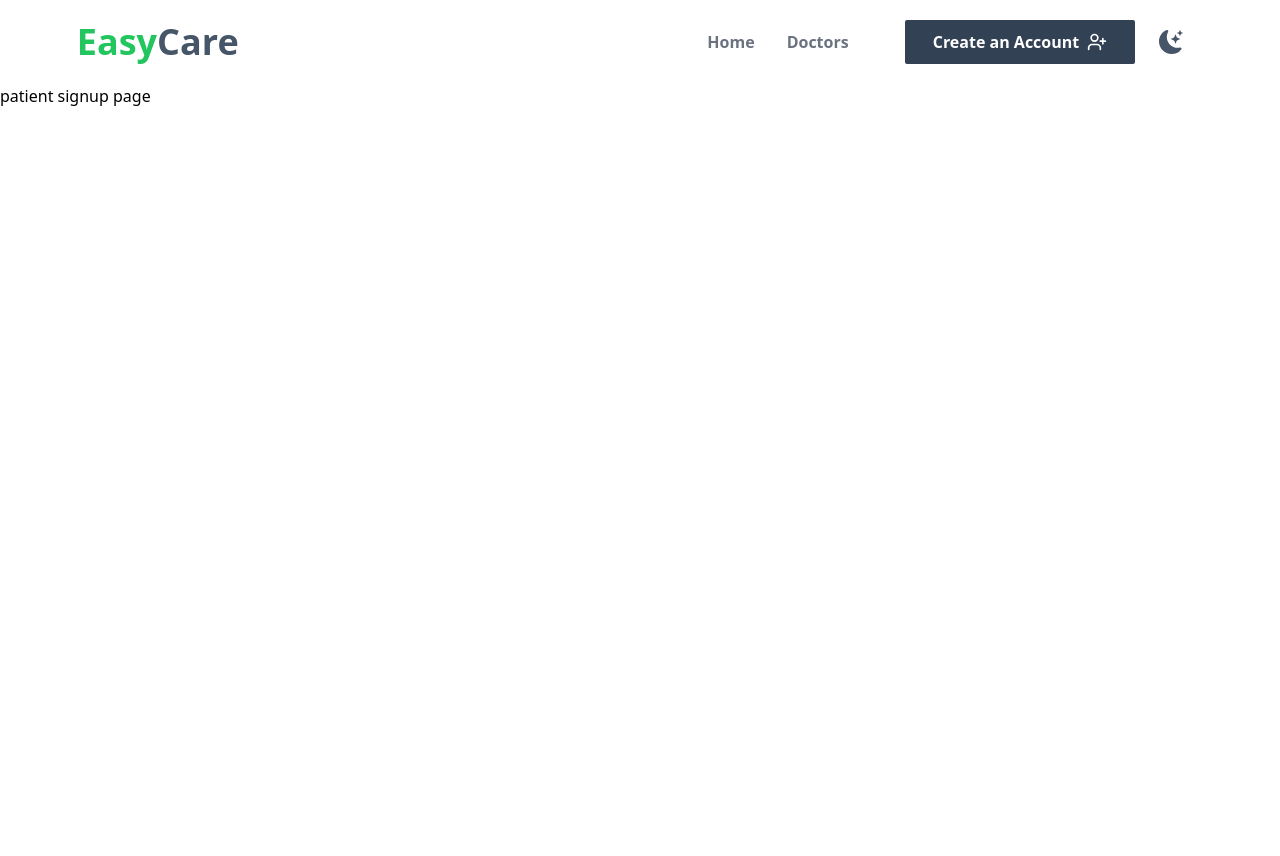
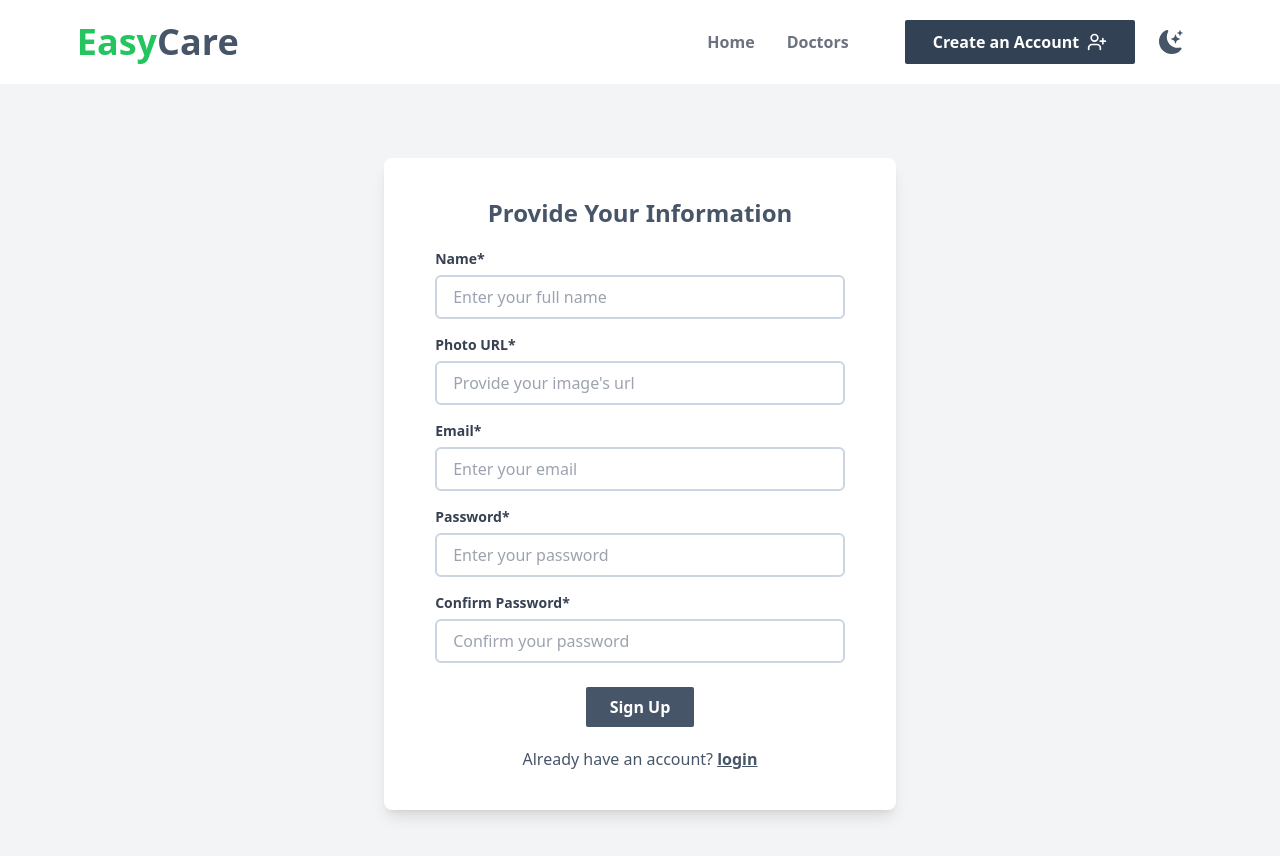
Before and after one commit to rabiulahsan/doctor-booking-client, a React (Vite) app: page /patient/signup in a window 1280 px wide. Shown: the top 856 px of the page. Before the commit the page ends 800 px from the top, so only its background shows below. Built offline with nearby package versions, Linux system fonts and the light colour scheme; no server answers.

Commit message:
fixed problem in pateint sighn up page

```diff
--- a/src/Pages/LoginFunction/DoctorLogin/DoctorSignup.jsx
+++ b/src/Pages/LoginFunction/DoctorLogin/DoctorSignup.jsx
@@ -11,7 +11,7 @@
     formState: { errors },
   } = useForm();
 
-  const { createUser } = useAuth();
+  const { createUser, logOut } = useAuth();
   const navigate = useNavigate();
 
   const [error, setError] = useState("");
@@ -24,7 +24,8 @@
     setError("");
     console.log("Form Data:", data);
     // Handle form submission logic, such as sending data to the backend.
-    createUser(data.email, data.password).then((result) => {
+    createUser(data.email, data.password)
+      .then((result) => {
         const loggedUser = result.user;
         console.log(loggedUser);
 
@@ -35,6 +36,7 @@
           image: data.image,
           type: data.type,
           verified: false,
+          role: "doctor",
           createdAt: new Date().toISOString(),
         };
 
@@ -49,14 +51,26 @@
           .then((response) => response.json())
           .then((responseData) => {
             console.log("Doctor data saved:", responseData);
-          if (responseData.insertedId) {
+            if (responseData.userId) {
               reset();
-            navigate("/doctor/login");
+              logOut()
+                .then(navigate("/doctor/login"))
+                .catch((error) => {
+                  console.log(error);
+                });
             }
           })
           .catch((error) => {
             console.error("Error posting doctor data:", error);
           });
+      })
+      .catch((error) => {
+        // Set error state with a user-friendly message
+        if (error.message.includes("email-already-in-use")) {
+          setError("patient's email can't be a doctor's email");
+        } else {
+          setError(error.message);
+        }
       });
   };
 
--- a/src/Pages/LoginFunction/PatientLogin/PatientSignup.jsx
+++ b/src/Pages/LoginFunction/PatientLogin/PatientSignup.jsx
@@ -1,5 +1,239 @@
+import { useForm } from "react-hook-form";
+import useAuth from "../../../Hooks/UseAuth/UseAuth";
+import { Link, useNavigate } from "react-router-dom";
+import { useState } from "react";
+
 const PatientSignup = () => {
-  return <div>patient signup page</div>;
+  const {
+    register,
+    handleSubmit,
+    reset,
+    formState: { errors },
+  } = useForm();
+
+  const { createUser, logOut } = useAuth();
+  const navigate = useNavigate();
+
+  const [error, setError] = useState("");
+
+  const onSubmit = (data) => {
+    if (data.password !== data.confirmPassword) {
+      setError("Passwords do not match");
+      return;
+    }
+    setError("");
+    console.log("Form Data:", data);
+    // Handle form submission logic, such as sending data to the backend.
+    createUser(data.email, data.password)
+      .then((result) => {
+        const loggedUser = result.user;
+        console.log(loggedUser);
+
+        // Prepare the data to be sent to the database
+        const doctorData = {
+          name: data.name,
+          email: data.email,
+          image: data.image,
+          role: "user",
+          createdAt: new Date().toISOString(),
+        };
+
+        // Post the data to the API
+        fetch("http://localhost:5000/api/users/postuser", {
+          method: "POST",
+          headers: {
+            "Content-Type": "application/json",
+          },
+          body: JSON.stringify(doctorData),
+        })
+          .then((response) => response.json())
+          .then((responseData) => {
+            console.log("User data saved:", responseData);
+            if (responseData.userId) {
+              reset();
+              logOut()
+                .then(navigate("/patient/login"))
+                .catch((error) => {
+                  console.log(error);
+                });
+            }
+          })
+          .catch((error) => {
+            console.error("Error posting user data:", error);
+
+            setError(error.message);
+          });
+      })
+      .catch((error) => {
+        // Set error state with a user-friendly message
+        if (error.message.includes("email-already-in-use")) {
+          setError("doctor's email can't be a patient's email");
+        } else {
+          setError(error.message);
+        }
+      });
+  };
+
+  return (
+    <div className="bg-gray-100 min-h-screen flex items-center justify-center py-[2%]">
+      <div className="bg-white shadow-lg rounded-lg py-[3%] px-[4%]  max-w-lg w-full">
+        <h1 className="text-slate-600 font-bold text-2xl text-center">
+          Provide Your Information
+        </h1>
+        <form
+          onSubmit={handleSubmit(onSubmit)}
+          className="w-full max-w-lg mx-auto mt-[5%]"
+        >
+          <div className="form-control mb-4">
+            <label className="label block text-gray-700 text-sm font-bold mb-[6px]">
+              <span className="label-text">Name*</span>
+            </label>
+            <input
+              type="text"
+              {...register("name", { required: true })}
+              placeholder="Enter your full name"
+              className=" border-2 border-slate-300 rounded-md w-full py-2 px-4 text-slate-700   focus:outline-none "
+            />
+            {errors.name && (
+              <span className="text-red-600 font-semibold text-sm">
+                Name is required
+              </span>
+            )}
+          </div>
+
+          <div className="form-control mb-4">
+            <label className="label block text-gray-700 text-sm font-bold mb-[6px]">
+              <span className="label-text">Photo URL*</span>
+            </label>
+            <input
+              type="text"
+              {...register("image", { required: true })}
+              placeholder="Provide your image's url"
+              className="border-2 border-slate-300 rounded-md w-full py-2 px-4 text-slate-700   focus:outline-none "
+            />
+            {errors.image && (
+              <span className="text-red-600 font-semibold text-sm">
+                Photo URL is required
+              </span>
+            )}
+          </div>
+
+          <div className="form-control mb-4">
+            <label className="label block text-gray-700 text-sm font-bold mb-[6px]">
+              <span className="label-text">Email*</span>
+            </label>
+            <input
+              type="email"
+              {...register("email", { required: true })}
+              placeholder="Enter your email"
+              className="border-2 border-slate-300 rounded-md w-full py-2 px-4 text-slate-700   focus:outline-none"
+            />
+            {errors.email && (
+              <span className="text-red-600 font-semibold text-sm">
+                Email is required
+              </span>
+            )}
+          </div>
+
+          <div className="form-control mb-4">
+            <label className="label block text-gray-700 text-sm font-bold mb-[6px]">
+              <span className="label-text">Password*</span>
+            </label>
+            <input
+              type="password"
+              {...register("password", {
+                required: true,
+                minLength: 6,
+                maxLength: 20,
+                pattern: /(?=.*[A-Z])(?=.*[!@#$&*])(?=.*[0-9])(?=.*[a-z])/, // At least one uppercase, lowercase, number, and special character
+              })}
+              placeholder="Enter your password"
+              className="border-2 border-slate-300 rounded-md w-full py-2 px-4 text-slate-700   focus:outline-none "
+            />
+            {errors.password?.type === "required" && (
+              <p className="text-red-600 font-semibold text-sm">
+                Password is required
+              </p>
+            )}
+            {errors.password?.type === "minLength" && (
+              <p className="text-red-600 font-semibold text-sm">
+                Password must be at least 6 characters
+              </p>
+            )}
+            {errors.password?.type === "maxLength" && (
+              <p className="text-red-600 font-semibold text-sm">
+                Password must be less than 20 characters
+              </p>
+            )}
+            {errors.password?.type === "pattern" && (
+              <p className="text-red-600 font-semibold text-sm">
+                Password must have one uppercase, one lowercase, one number, and
+                one special character.
+              </p>
+            )}
+          </div>
+
+          <div className="form-control mb-4">
+            <label className="label block text-gray-700 text-sm font-bold mb-[6px]">
+              <span className="label-text">Confirm Password*</span>
+            </label>
+            <input
+              type="password"
+              {...register("confirmPassword", {
+                required: true,
+                minLength: 6,
+                maxLength: 20,
+                pattern: /(?=.*[A-Z])(?=.*[!@#$&*])(?=.*[0-9])(?=.*[a-z])/, // Same validation as password
+              })}
+              placeholder="Confirm your password"
+              className="border-2 border-slate-300 rounded-md w-full py-2 px-4 text-slate-700   focus:outline-none"
+            />
+            {errors.confirmPassword?.type === "required" && (
+              <p className="text-red-600 font-semibold text-sm">
+                Confirm Password is required
+              </p>
+            )}
+            {errors.confirmPassword?.type === "minLength" && (
+              <p className="text-red-600 font-semibold text-sm">
+                Confirm Password must be at least 6 characters
+              </p>
+            )}
+            {errors.confirmPassword?.type === "maxLength" && (
+              <p className="text-red-600 font-semibold text-sm">
+                Confirm Password must be less than 20 characters
+              </p>
+            )}
+            {errors.confirmPassword?.type === "pattern" && (
+              <p className="text-red-600 font-semibold text-sm">
+                Confirm Password must have one uppercase, one lowercase, one
+                number, and one special character.
+              </p>
+            )}
+          </div>
+
+          {error && (
+            <p className="text-red-600 font-semibold text-sm my-5">{error}</p>
+          )}
+
+          <div className="form-control mt-6 flex justify-center items-center">
+            <input
+              className="cursor-pointer text-center bg-slate-600 hover:bg-slate-700 text-white font-semibold py-2 px-6 rounded-sm focus:outline-none "
+              type="submit"
+              value="Sign Up"
+            />
+          </div>
+        </form>
+
+        <p className="mt-5  text-slate-600 text-center">
+          Already have an account?{" "}
+          <Link to="/patient/login">
+            {" "}
+            <span className="underline font-bold ">login</span>
+          </Link>
+        </p>
+      </div>
+    </div>
+  );
 };
 
 export default PatientSignup;
```
Lines whose indentation alone changed are shown as unchanged.
